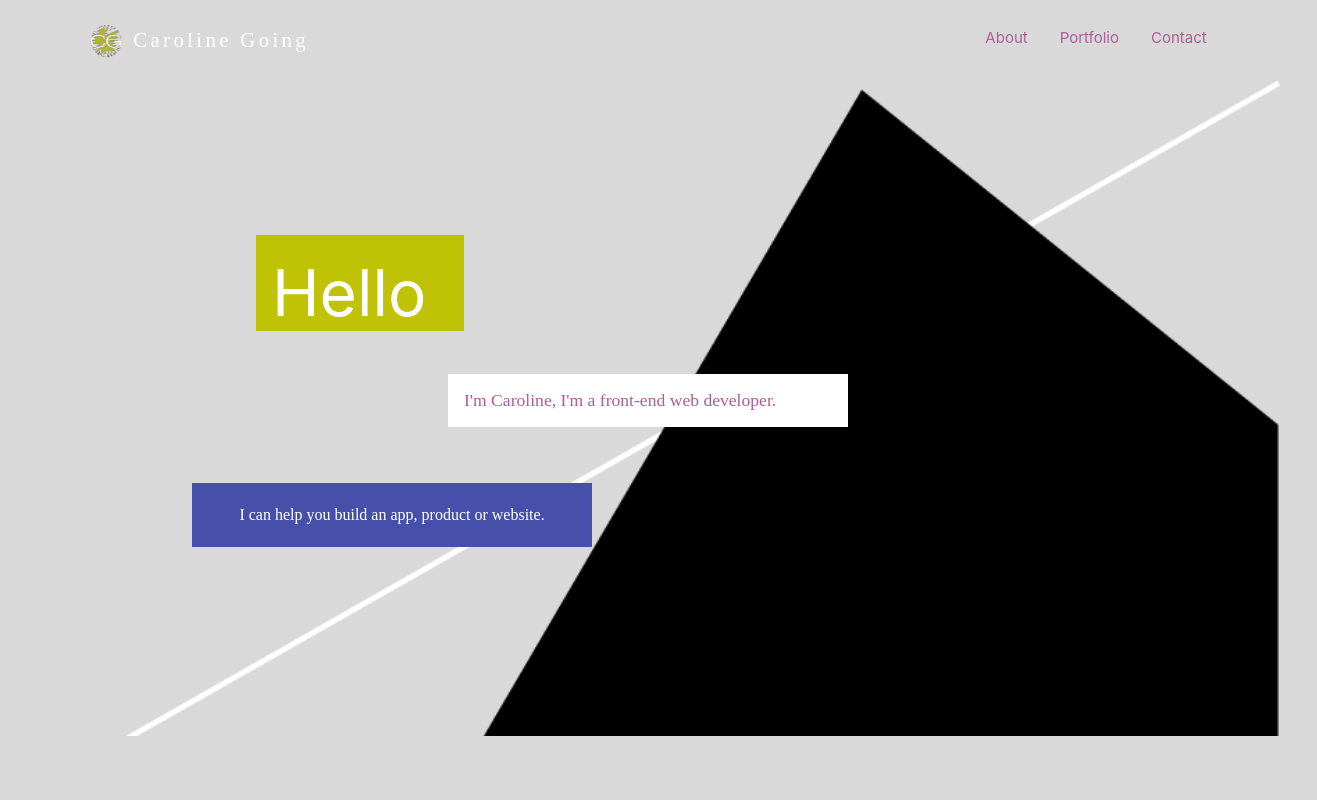
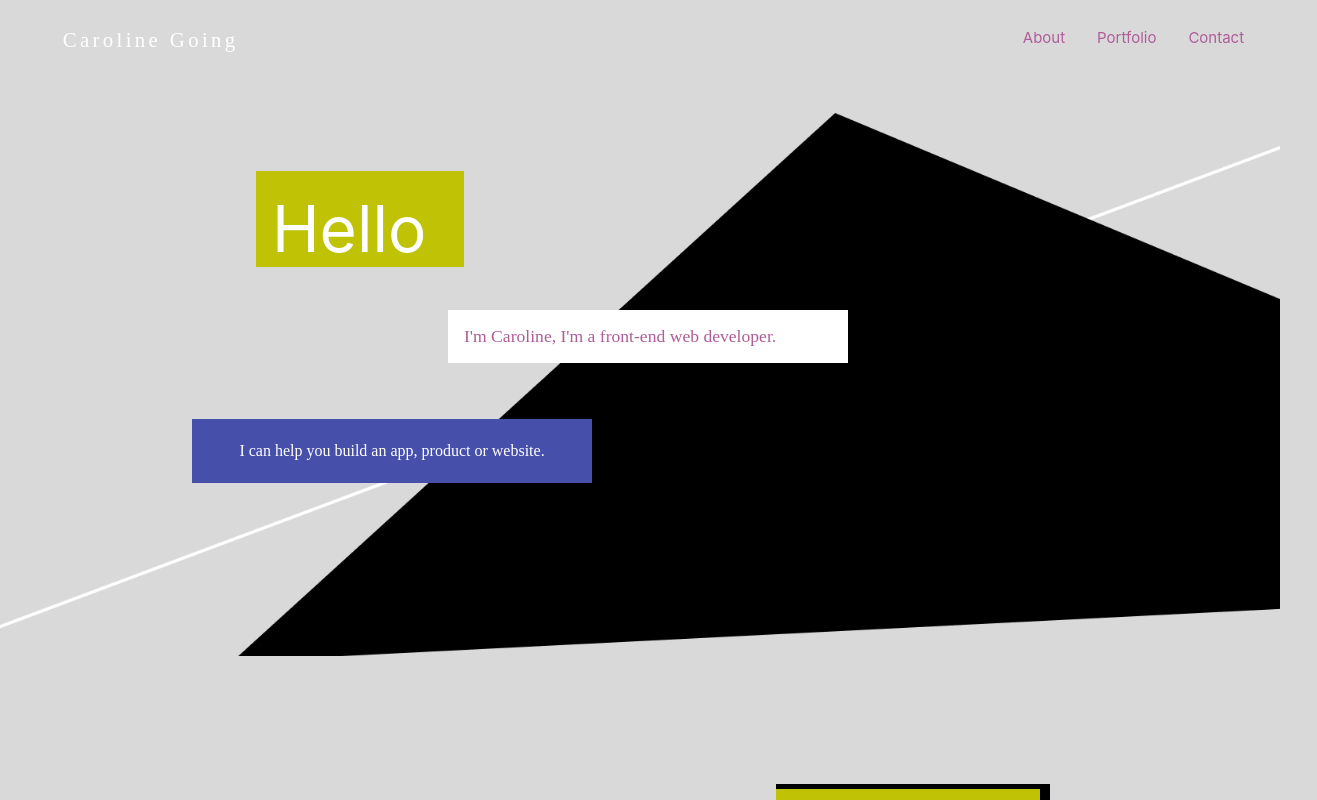
Before and after one commit to cgoing2215/cgoing-portfolio, a React (Create React App) app: page / in a window 1280 px wide. Shown: the top 800 px of the page, 1317 px wide, since content can reach past the window. Built offline with nearby package versions, Linux system fonts and the light colour scheme; a web font is replaced by a local one.

Commit message:
Debugged click event for label to showcase mobile navigation menu

```diff
--- a/src/components/About/About.js
+++ b/src/components/About/About.js
@@ -18,7 +18,7 @@ function About() {
         <p>
           Within two months, I completed the <a href="https://skillcrush.com/">SkillCrush</a> Break-Into-Tech bootcamp,
           learning FE languages alongside fundamental web design principles. I built out numerous <a href="#portfolio-section-container">projects</a>, sites, and
-          applications that allow for varied user experiences, and crafted designs that could appeal to broad audiences.
+          applications that allow for varied user experiences, and crafted designs that appeal to broad audiences.
         </p>
         <p>
           My tech recruiting background ingrained a deep-rooted commitment to empathic user-focused design, helping me to
--- a/src/components/Header/Header.css
+++ b/src/components/Header/Header.css
@@ -126,16 +126,30 @@
     #intro-section h3 {
         margin-left: 35%;
     }
-
 }
 
-@media (min-width: 64rem){
+@media (min-width: 60rem){
     #intro-section {
-        background-size: 100%;
-        padding-top: 7rem;
+        background-image: url('./img/desktop-hero-shapes.png');
+        background-size: 140%;
+        padding-top: 6rem;
+    }
+}
+
+@media (min-width: 76rem){
+    #intro-section {
+        background-size: 120%;
+        background-position: 100% 30%;
+        padding-top: 3rem;
+        padding-bottom: 3rem;
     }
 }
 
 @media (min-width: 81rem){
-
+    #intro-section {
+        background-image: url('./img/x-large-desktop-hero-shapes.png');
+        background-position: 0% 30%;
+        padding-top: 3rem;
+        padding-bottom: 12rem;
+    }
 }
--- a/src/components/Header/Navigation/Navigation.css
+++ b/src/components/Header/Navigation/Navigation.css
@@ -72,14 +72,12 @@ input[type="checkbox"]{
   display: none;
 }
 
-
 input[type="checkbox"]:checked ~ span:nth-of-type(1){
   transform-origin: bottom;
   display: none;
   transition: .4s;
   transform:rotatez(45deg);
 }
-
 
 input[type="checkbox"]:checked ~ span:nth-of-type(2){
   transform-origin: top;
@@ -183,8 +181,7 @@ input[type="checkbox"]:checked ~ span:nth-of-type(3){
 
 @media (min-width: 48rem){
   .navigation {
-    transform: translateX(7.5%);
-    width: 93%;
+    width: 98%;
   }
 
   .navigation ul li {
--- a/src/components/Header/Navigation/Navigation.js
+++ b/src/components/Header/Navigation/Navigation.js
@@ -1,6 +1,5 @@
 import React, { useState } from 'react'
 import './Navigation.css'
-import Logo from '../img/CG logo.png'
 
 
 function Navigation() {
@@ -15,13 +14,12 @@ function Navigation() {
       <div className="navigation">
         <div id="top-header-line">
           <a href="/">
-            <img src={Logo} alt="Caroline Going Logo" />
             <h4>Caroline Going</h4>
           </a>
         </div>
-        <div className="hamburger" onClick={showSideBar}>
+        <div className="hamburger">
           <label htmlFor="check">
-            <input type="checkbox" id="check" />
+            <input type="checkbox" id="check" onClick={showSideBar} />
             <span></span>
             <span></span>
             <span></span>
@@ -29,9 +27,9 @@ function Navigation() {
         </div>
         <div id="sidebar-container" className={sidebar ? "" : "hidden"}>
           <ul id="navigation__list">
-            <li><a href="#about">About</a></li>
-            <li><a href="#portfolio">Portfolio</a></li>
-            <li><a href="#contact">Contact</a></li>
+            <li><a href="#about" onClick={showSideBar}>About</a></li>
+            <li><a href="#portfolio" onClick={showSideBar}>Portfolio</a></li>
+            <li><a href="#contact" onClick={showSideBar}>Contact</a></li>
           </ul>
         </div>
         <div id="navigation-row" className="hidden">
```
